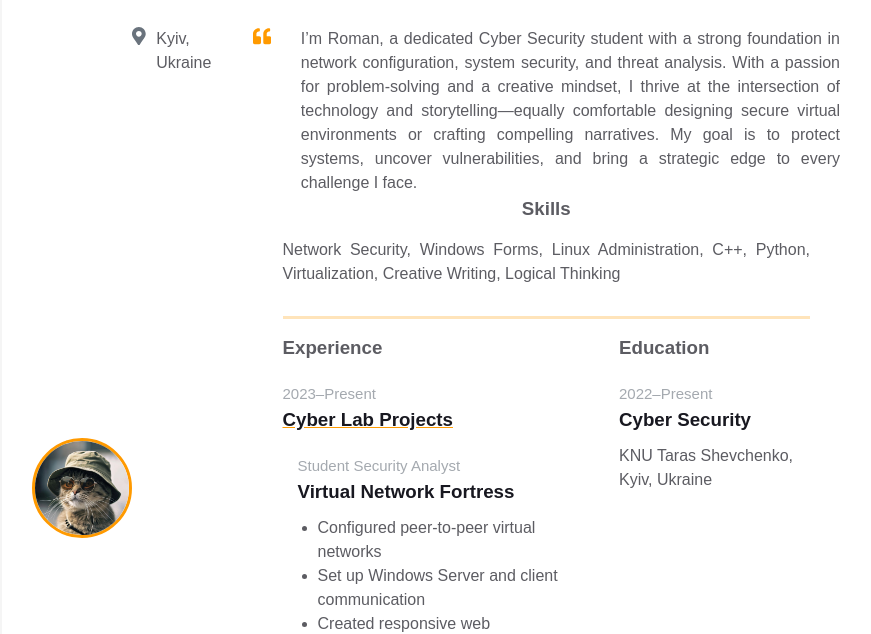
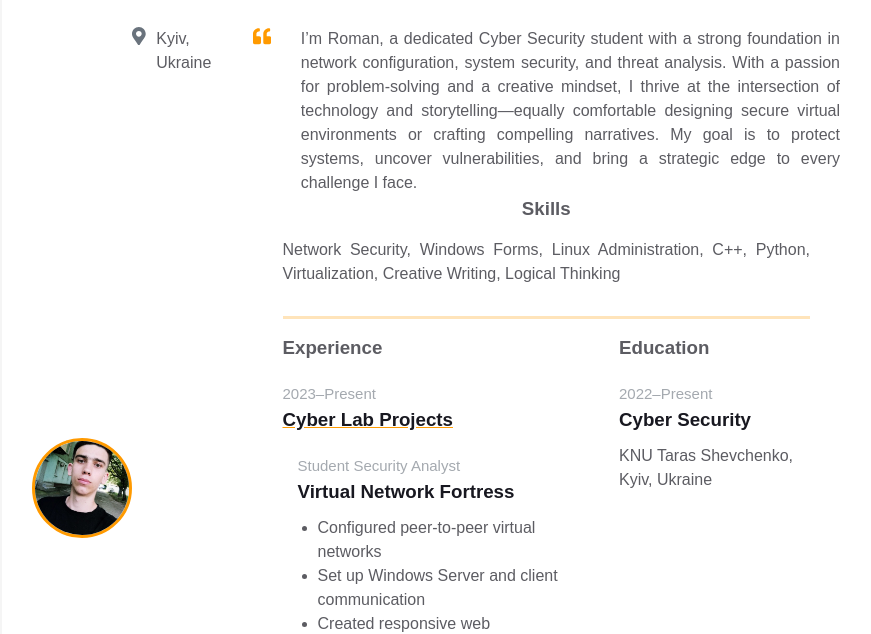
Before and after one commit to Romaha135/homepage, a plain HTML site: page index.html in a window 1280 px wide. Shown: the part 175-809 px from the top of the page, without its empty margins (189-1060 px from the left). Drawn offline with Linux system fonts and the light colour scheme.

Commit message:
Update index.html with new avatar

```diff
--- a/index.html
+++ b/index.html
@@ -19,7 +19,7 @@
               <div class="contact-info__block contact-info__block--center">
                 <img
                   class="contact-info__avatar"
-                  src="assets/avatar.png"
+                  src="avatar.jpg"
                   alt="Avatar"
                 />
               </div>
```
